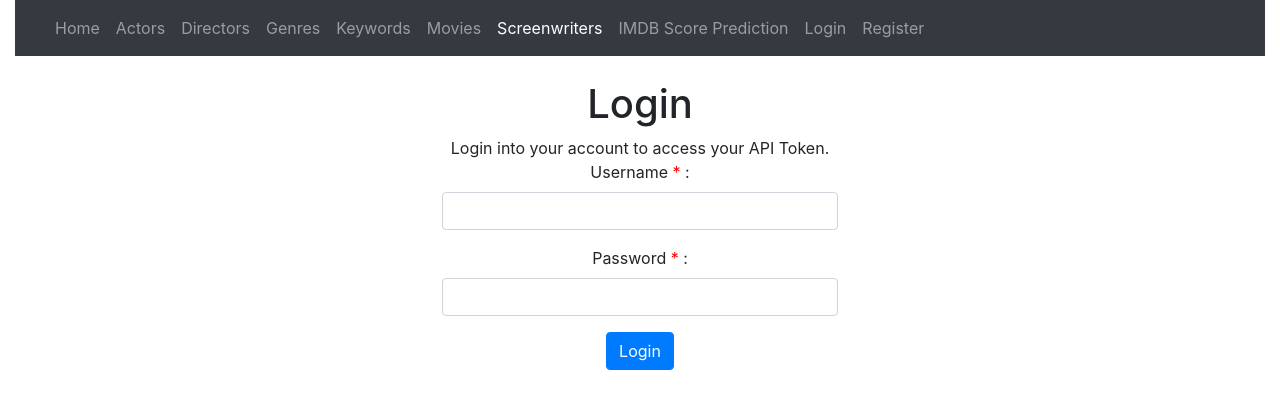
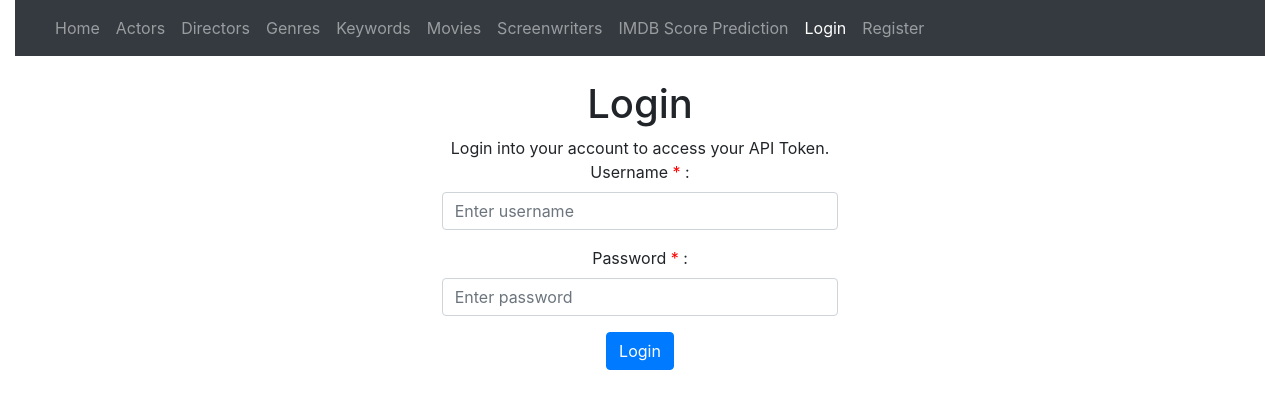
Before and after one commit to shravanjeevan/comp9321-ass2, a Flask app: page /application/login_ui in a window 1280 px wide. Shown: the top 409 px of the page. Run offline with Flask 2, Linux system fonts and the light colour scheme; parts of the project's set-up code (start-up, migrations or seed data) failed here and were passed over; some libraries are stand-ins or nearby versions.

Commit message:
Final working copy

```diff
--- a/analytics.csv
+++ b/analytics.csv
@@ -1,2 +1,2 @@
 actors,specific actor,directors,specific director,screenwriters,specific screenwriter,movies,specific movie,keywords,genres,score predictor
-116,0,98,1,45,0,113,0,139,33,34
+116,0,98,1,49,0,113,0,139,33,34
--- a/templates/analytics.html
+++ b/templates/analytics.html
@@ -16,6 +16,8 @@
       <a class="nav-item nav-link" href="/application/movies_ui">Movies</a>
       <a class="nav-item nav-link" href="/application/screenwriters_ui">Screenwriters</a>
       <a class="nav-item nav-link" href="/application/imdbscoreprediction_ui">IMDB Score Prediction</a>
+      <a class="nav-item nav-link active" href="/application/analytics_ui">API Analytics</a>
+      <a class="nav-item nav-link" href="/application/home">Logout</a>
     </div>
   </div>
 </nav>
--- a/templates/login.html
+++ b/templates/login.html
@@ -13,9 +13,9 @@
         <a class="nav-item nav-link" href="/application/genres_ui">Genres</a>
         <a class="nav-item nav-link" href="/application/keywords_ui">Keywords</a>
         <a class="nav-item nav-link" href="/application/movies_ui">Movies</a>
-        <a class="nav-item nav-link active" href="/application/screenwriters_ui">Screenwriters<span class="sr-only">(current)</span></a>
+        <a class="nav-item nav-link" href="/application/screenwriters_ui">Screenwriters<span class="sr-only">(current)</span></a>
         <a class="nav-item nav-link" href="/application/imdbscoreprediction_ui">IMDB Score Prediction</a>
-        <a class="nav-item nav-link" href="/application/login_ui">Login</a>
+        <a class="nav-item nav-link active" href="/application/login_ui">Login</a>
         <a class="nav-item nav-link" href="/application/register_ui">Register</a>
         </div>
     </div>
@@ -27,15 +27,15 @@
     <div class="row justify-content-center">
         <div class="col-sm-6 col-md-5 col-lg-4 col-xl-4">
 
-            <form action="/application/screenwriters_ui" method="post" autocomplete="off">
+            <form action="/application/login_ui" method="post" autocomplete="off">
                 <div class="form-group">
                     <label for="username">Username <span style="color: red">*</span>  : </label>
-                    <input class="form-control" type="text" id="username" name="username" required>
+                    <input class="form-control" type="text" id="username" name="username" placeholder="Enter username" required>
 
                 </div>
                 <div class="form-group">
                     <label for="password">Password <span style="color: red">*</span>  : </label>
-                    <input class="form-control" type="password" id="pass" name="password" minlength="8" required>
+                    <input class="form-control" type="password" id="pass" name="password" placeholder="Enter password" minlength="8" required>
                 </div>
                 <button type="submit" class="btn btn-primary">Login</button>
             </form>
--- a/templates/register.html
+++ b/templates/register.html
@@ -13,10 +13,10 @@
         <a class="nav-item nav-link" href="/application/genres_ui">Genres</a>
         <a class="nav-item nav-link" href="/application/keywords_ui">Keywords</a>
         <a class="nav-item nav-link" href="/application/movies_ui">Movies</a>
-        <a class="nav-item nav-link active" href="/application/screenwriters_ui">Screenwriters<span class="sr-only">(current)</span></a>
+        <a class="nav-item nav-link" href="/application/screenwriters_ui">Screenwriters<span class="sr-only">(current)</span></a>
         <a class="nav-item nav-link" href="/application/imdbscoreprediction_ui">IMDB Score Prediction</a>
         <a class="nav-item nav-link" href="/application/login_ui">Login</a>
-        <a class="nav-item nav-link" href="/application/register_ui">Register</a>
+        <a class="nav-item nav-link active" href="/application/register_ui">Register</a>
         </div>
     </div>
 </nav>
@@ -27,7 +27,7 @@
 
     <div class="row justify-content-center">
         <div class="col-sm-6 col-md-5 col-lg-4 col-xl-4">
-            <form action="/application/screenwriters_ui" method="post" autocomplete="off">
+            <form action="/application/register_ui" method="post" autocomplete="off">
                 <div class="form-group">
                     <br />
                     <label for="username">New Username <span style="color: red">*</span>  : </label>
--- a/token_dict.csv
+++ b/token_dict.csv
@@ -4,3 +4,8 @@ nXDHoUQJVfVJ0GfxbD7v87n8AjrQoa8CtCWF,True
 NvIjmLWIY7LXnj0xGmlNJLZISHuVUTCx7oh5,True
 JTIDBFRX86q2Bw9a2bCkplpWkG0R9oTw9qhe,True
 ohAFYZGWnIiSXtuy2Pt6sPQ6W6usAmajd3fx,True
+Bo5k4qLDCD34KLRX3E0TffYSpUyy1luIP26J,True
+fAJIPwNwruh8iGMLCo7Y2G0QsQj0DpRZzytW,True
+HdnqDkFj5yLM7fmwZRHSycfh3S56IU9cnLeM,True
+57eJj27OzcycCryUhEc3pmoOuozaqHEKkwB1,True
+Ka1MzEoVQV6pdzW29A0dnVczgVDlT2WOQCuP,True
--- a/top_screenwriter.csv
+++ b/top_screenwriter.csv
@@ -1,6 +1,6 @@
 index,0
 katsuhiro ōtomo,5
-aaron covington,19
+aaron covington,23
 adam rifkin,6
 alan j. schoolcraft,4
 alex gibney,3
--- a/user_dict.csv
+++ b/user_dict.csv
@@ -3,3 +3,8 @@ testing123,mypassword
 user1,password
 user2,password
 user3,password
+miras,12345678
+ms,12345678
+shrav,12345678
+shrav2,48957925429
+m,12345678
```
Also changed, not shown: templates/dashboard.html (+9 -3 lines).
